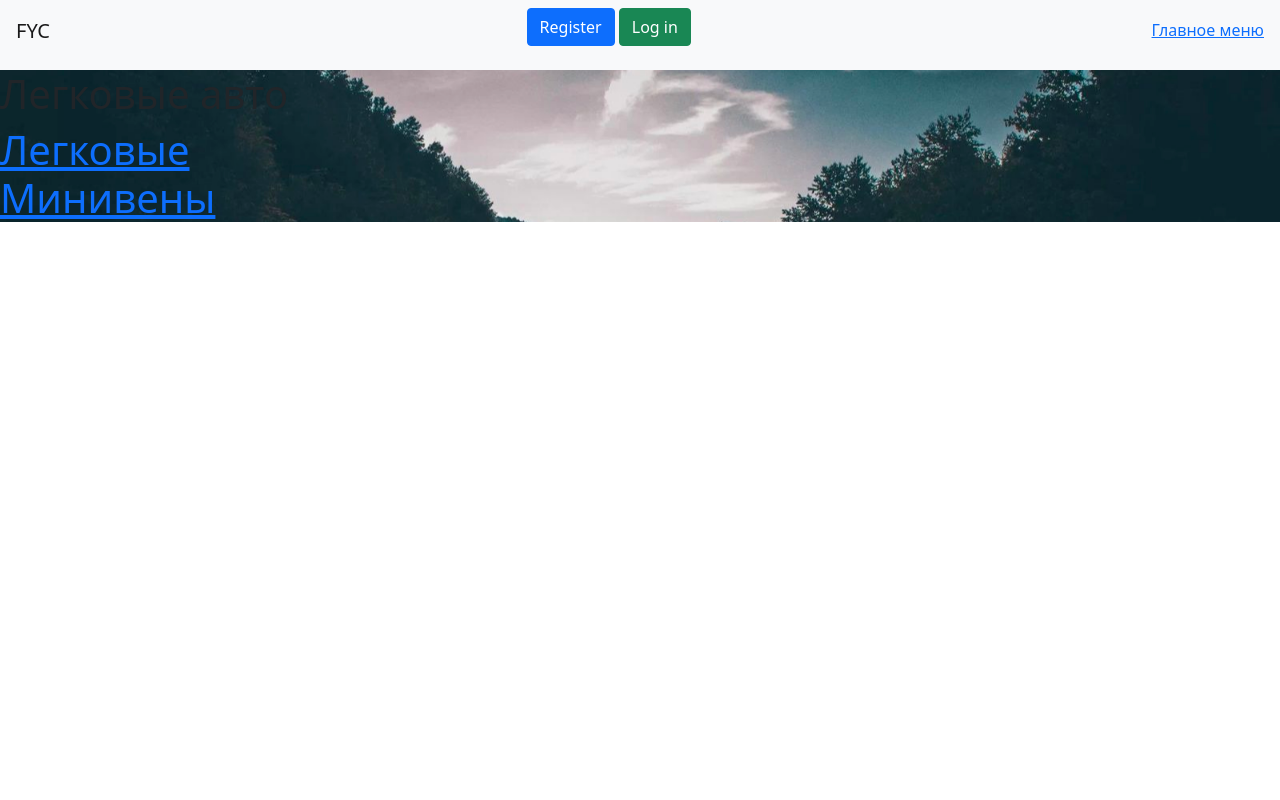
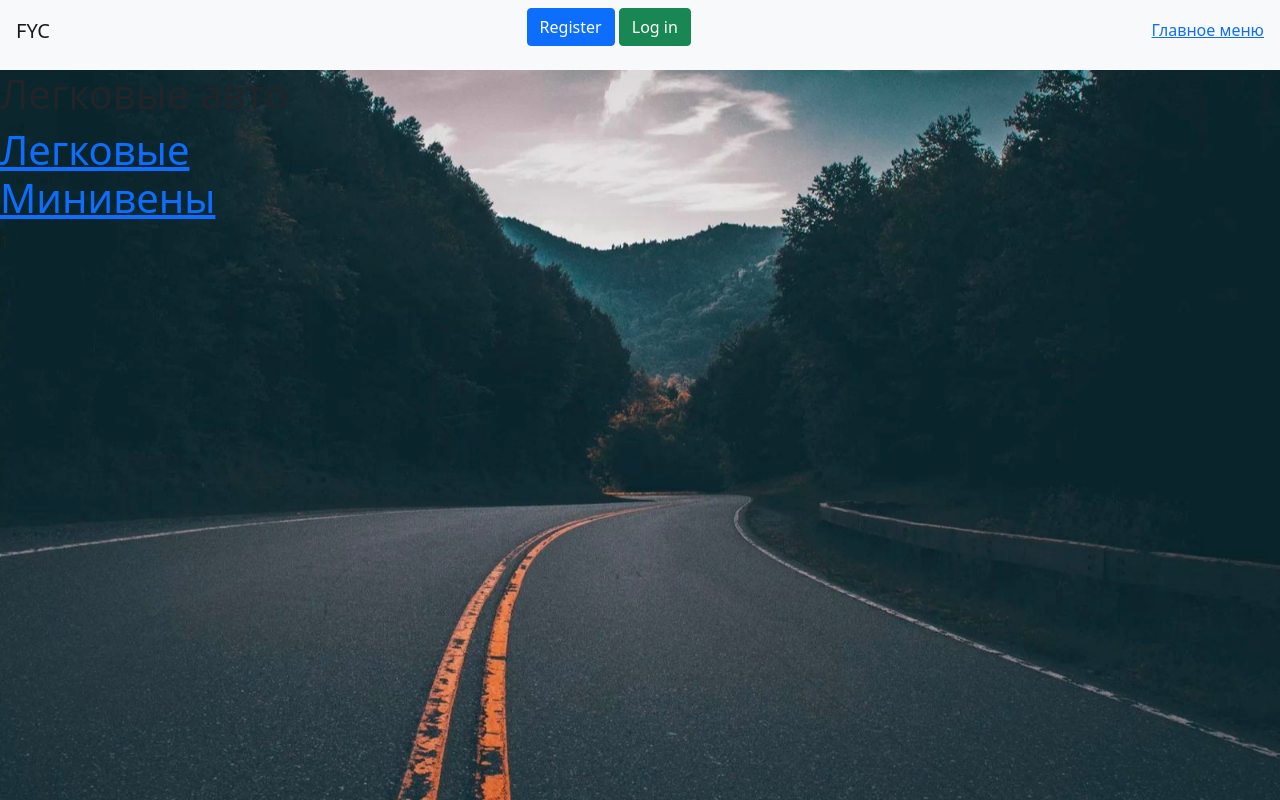
Before and after one commit to DaniilSukhanov/Fyc, a Flask app: page / in a window 1280 px wide. Run offline with Flask 2, Linux system fonts and the light colour scheme; data comes from the database, SQL or seed files in the repository; some libraries are stand-ins or nearby versions.

Commit message:
Растягивание на весь экран

```diff
--- a/static/css/css.css
+++ b/static/css/css.css
@@ -13,3 +13,14 @@
     -o-background-size: cover;
     background-size: cover;
 }
+
+html {
+  height: 100%;
+}
+
+body {
+  margin: 0;
+  min-height: 100%;
+  display: grid;
+  grid-template-rows: auto 1fr auto;
+}
--- a/templates/header.html
+++ b/templates/header.html
@@ -33,6 +33,7 @@
 </header>
 <main>
     {% block content %}{% endblock %}
+    <p >1</p>
 </main>
 </body>
 </html>
```
